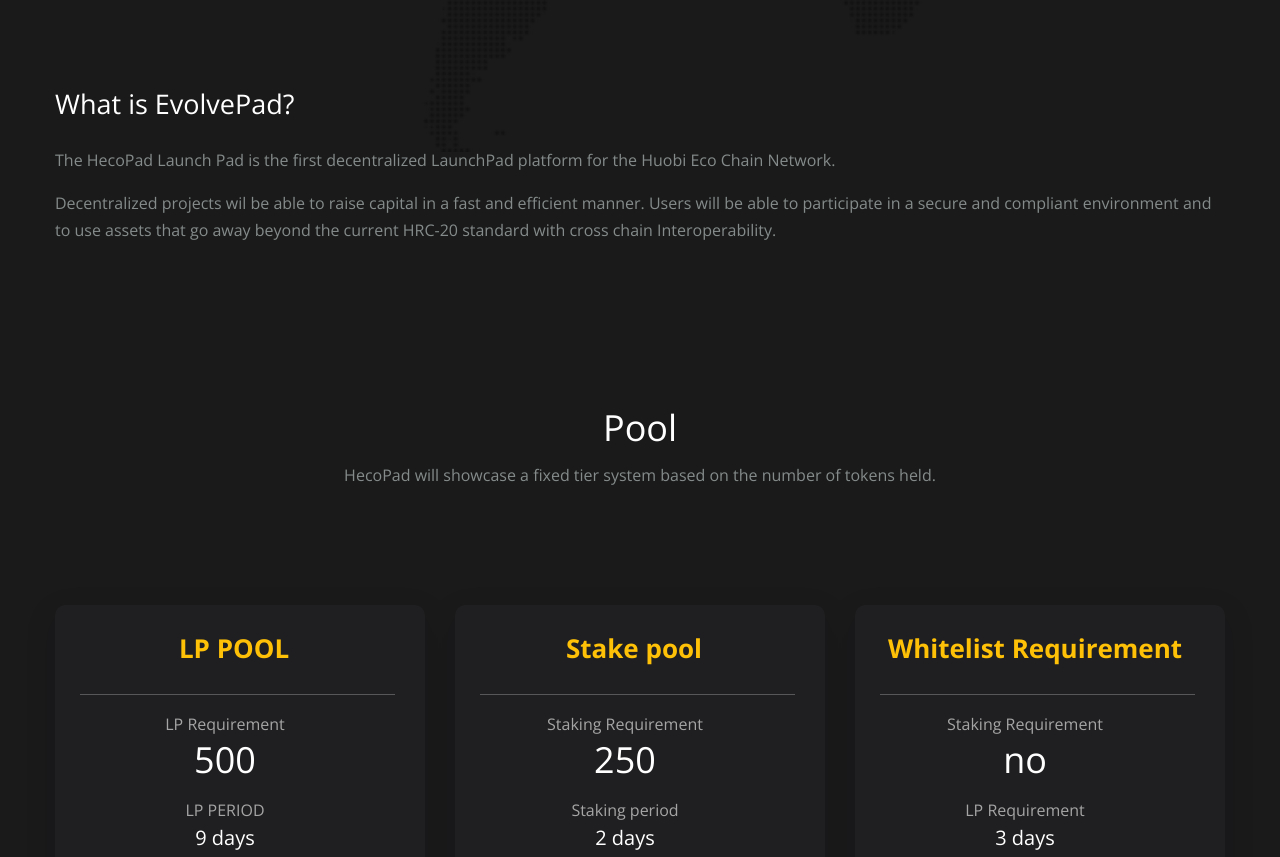
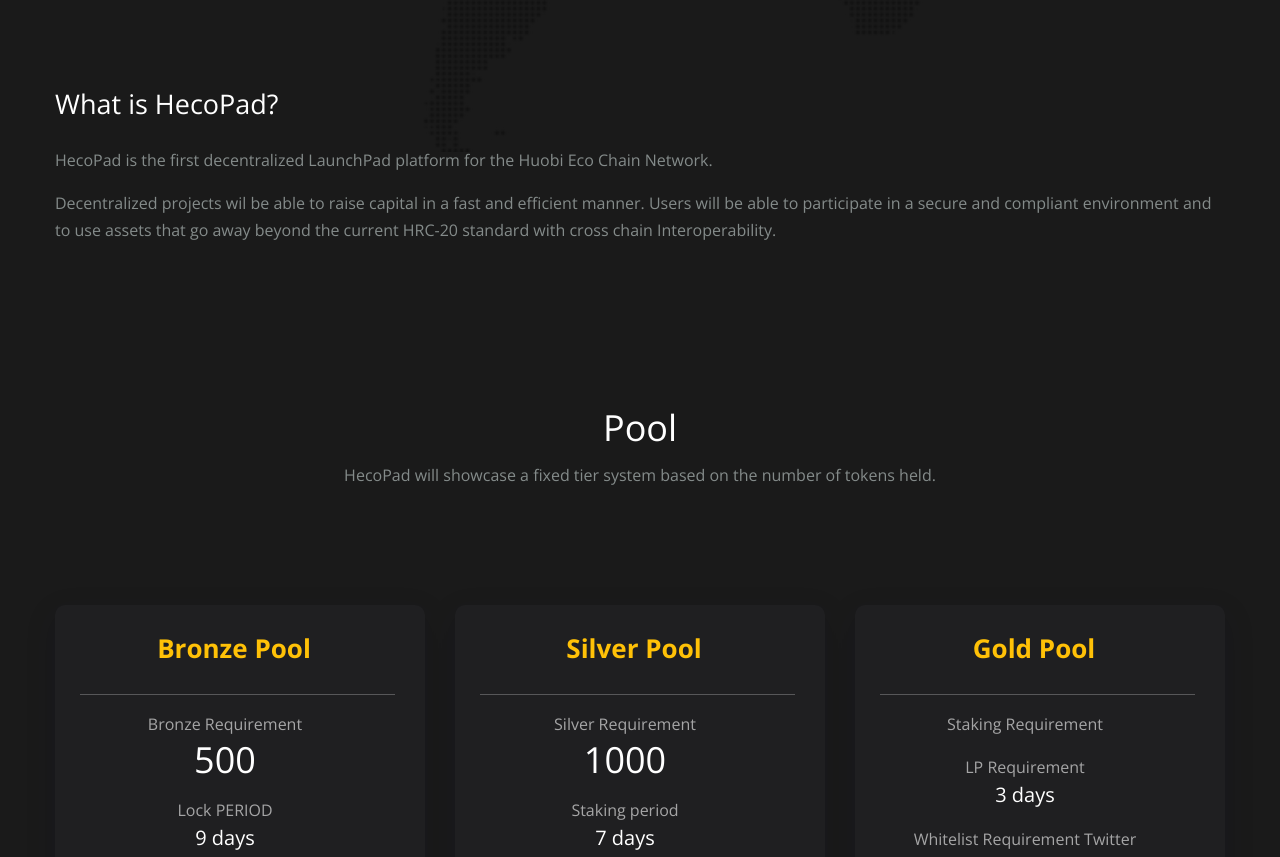
Before and after one commit to HecoPad/HecoPad.github.io, a plain HTML site: page index.html in a window 1280 px wide. Shown: the part 648-1505 px from the top of the page. Drawn offline with nearby package versions, Linux system fonts and the light colour scheme; files that its build step writes are made by us from their sources; files whose address does not match are found by name.

Commit message:
Update index.html

```diff
--- a/index.html
+++ b/index.html
@@ -4,12 +4,12 @@
 <head>
     <meta charset="utf-8">
     <meta http-equiv="x-ua-compatible" content="ie=edge">
-    <title>BSCPad</title>
-    <meta name="author" content="BSCPad">
-    <meta name="description" content="BSCPad">
+    <title>HecoPad</title>
+    <meta name="author" content="HecoPad">
+    <meta name="description" content="HecoPad">
     <meta name="viewport" content="width=device-width, initial-scale=1">
     <!-- Place favicon.ico in the root directory -->
-    <link rel="shortcut icon" type="image/x-icon" href="assets/img/favicon.jpg">
+    <link rel="shortcut icon" type="image/x-icon" href="assets/img/HP Logo.png">
     <!-- CSS here -->
     <link rel="stylesheet" href="assets/css/bootstrap.min.css">
     <link rel="stylesheet" href="https://cdnjs.cloudflare.com/ajax/libs/font-awesome/5.15.2/css/all.min.css" />
@@ -44,7 +44,7 @@
                 <div class="container nav-center">
                     <!-- nav header -->
                     <div class="nav-header">
-                        <img src="assets/img/logo.png" class="logo me-2" alt="logo" />
+                        <img src="assets/img/HP Logo.png" class="logo me-2" alt="logo" />
                         <button class="nav-toggle">
                             <i class="fas fa-bars"></i>
                         </button>
@@ -66,7 +66,7 @@
                             <a href="contact.html">Stake</a>
                         </li>
                         <li>
-                            <a href="contact.html">Conncet Wallet</a>
+                            <a href="contact.html">Connect Wallet</a>
                         </li>
                     </ul>
 
@@ -81,7 +81,7 @@
                         <div class="row">
                             <div class="col-lg-12">
                                 <div class="hero-text text-center">
-                                    <h3 class=" text-center">LaunchPad</h3>
+                                    <h3 class=" text-center">HecoPad</h3>
                                     <h1 class="text-uppercase">
                                         A Decentralized Launchpad platform <br>designed to be more inclusive! </h1>
                                     <a data-aos="fade-up" data-aos-delay="300" class="btn btn-h me-3 " href="https://t.me/HecoPadOfficial">join Telegram</a>
@@ -111,8 +111,8 @@
                             <div class="row">
                                 <div class="col-lg-12">
                                     <div class="about-content-text">
-                                        <h3 class="mb-30">What is EvolvePad?</h3>
-                                        <p>The HecoPad Launch Pad is the first decentralized LaunchPad platform for the Huobi Eco Chain Network. </p>
+                                        <h3 class="mb-30">What is HecoPad?</h3>
+                                        <p>HecoPad is the first decentralized LaunchPad platform for the Huobi Eco Chain Network. </p>
                                         <p>
                                             Decentralized projects wil be able to raise capital in a fast and efficient manner. Users will be able to participate in a secure and compliant environment and to use assets that go away beyond the current HRC-20 standard with cross chain Interoperability.
                                         </p>
@@ -151,17 +151,17 @@
                                         <div class="row">
                                             <div class="row">
                                                 <div class="col-12">
-                                                    <p class="bold price-header"><b class="text-warning">LP POOL</b></p>
+                                                    <p class="bold price-header"><b class="text-warning">Bronze Pool</b></p>
                                                 </div>
                                                 <hr>
                                                 <div class="col-12">
-                                                    <p class="light thin mb-0">LP Requirement</p>
+                                                    <p class="light thin mb-0">Bronze Requirement</p>
                                                 </div>
                                                 <div class="col-12">
                                                     <p class="bold price mt-2"><span>500</span></p>
                                                 </div>
                                                 <div class="col-12">
-                                                    <p class="light thin mb-0">LP PERIOD</p>
+                                                    <p class="light thin mb-0">Lock PERIOD</p>
                                                 </div>
                                                 <div class="col-12">
                                                     <p class="value price"><span>9 days</span></p>
@@ -195,20 +195,20 @@
                                         <div class="row">
                                             <div class="row">
                                                 <div class="col-12">
-                                                    <p class="bold price-header"><b class="text-warning">Stake pool</b></p>
+                                                    <p class="bold price-header"><b class="text-warning">Silver Pool</b></p>
                                                 </div>
                                                 <hr>
                                                 <div class="col-12">
-                                                    <p class="light thin mb-0">Staking Requirement</p>
+                                                    <p class="light thin mb-0">Silver Requirement</p>
                                                 </div>
                                                 <div class="col-12">
-                                                    <p class="bold price mt-2"><span>250</span></p>
+                                                    <p class="bold price mt-2"><span>1000</span></p>
                                                 </div>
                                                 <div class="col-12">
                                                     <p class="light thin mb-0">Staking period</p>
                                                 </div>
                                                 <div class="col-12">
-                                                    <p class="value price"><span>2 days</span></p>
+                                                    <p class="value price"><span>7 days</span></p>
                                                 </div>
                                                 <div class="col-12">
                                                     <p class="light thin mb-0">Whitelist Requirement Twitter</p>
@@ -239,14 +239,14 @@
                                         <div class="row">
                                             <div class="row">
                                                 <div class="col-12">
-                                                    <p class="bold price-header"><b class="text-warning">Whitelist Requirement</b></p>
+                                                    <p class="bold price-header"><b class="text-warning">Gold Pool</b></p>
                                                 </div>
                                                 <hr>
                                                 <div class="col-12">
                                                     <p class="light thin mb-0">Staking Requirement</p>
                                                 </div>
                                                 <div class="col-12">
-                                                    <p class="bold price mt-2"><span>no</span></p>
+                                                    <p class="bold price mt-2500
                                                 </div>
                                                 <div class="col-12">
                                                     <p class="light thin mb-0">LP Requirement</p>
```
